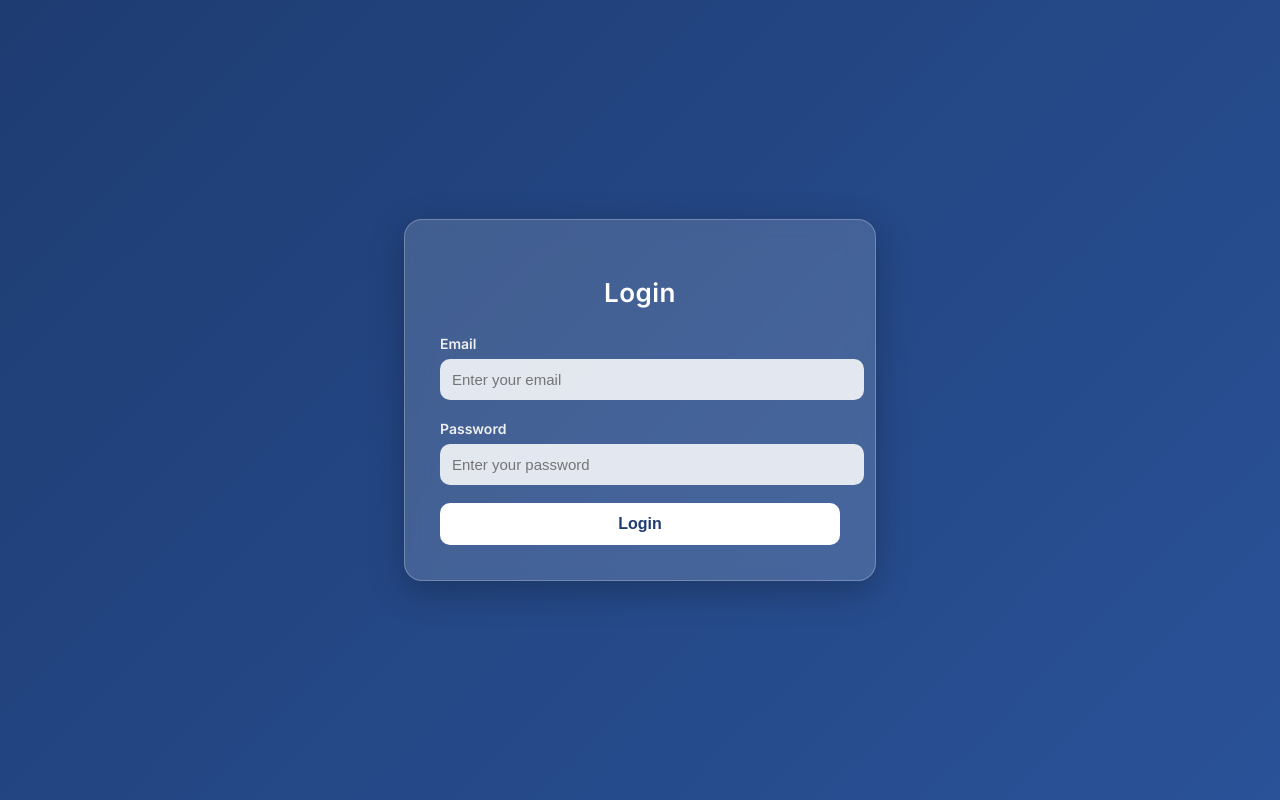
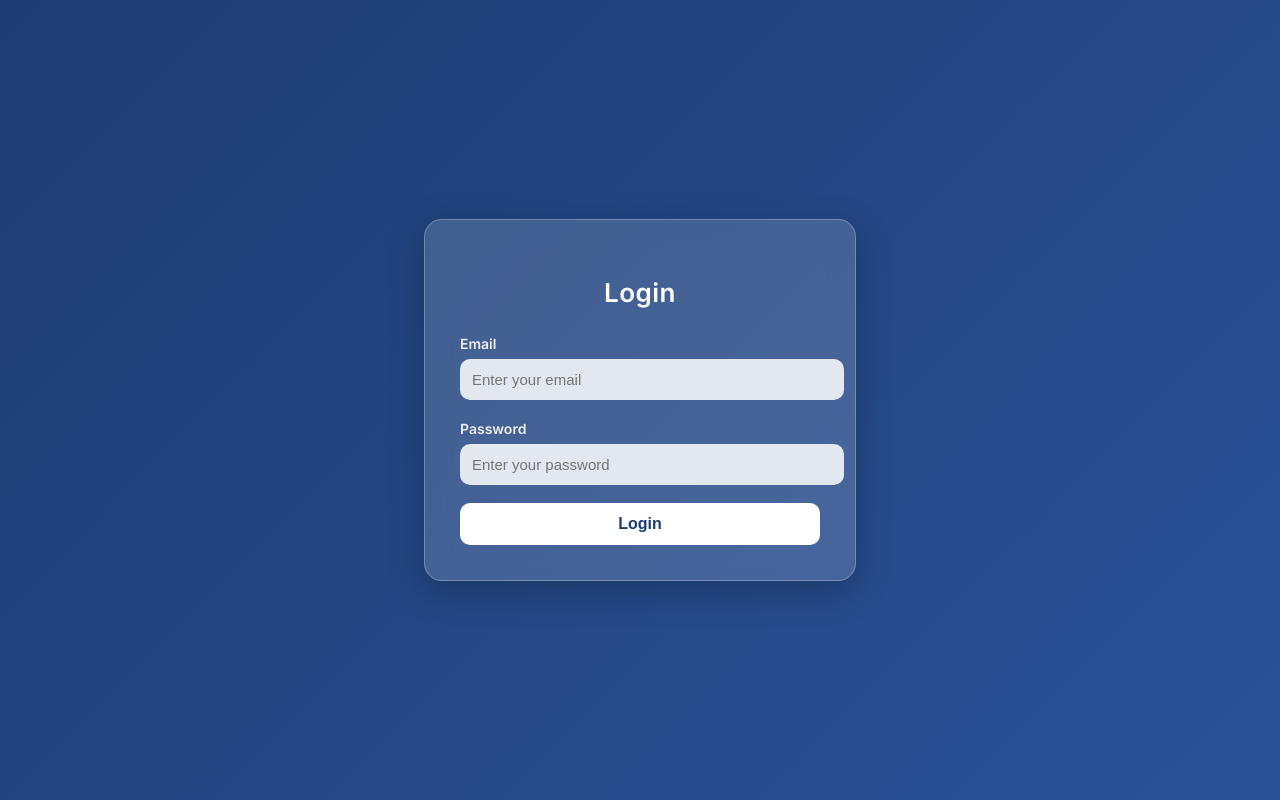
Before and after one commit to SMAmmadAli/ramp-panel, a Flask app: page / in a window 1280 px wide. Run offline with Flask 3, Linux system fonts and the light colour scheme.

Commit message:
redo same login width

```diff
--- a/templates/login.html
+++ b/templates/login.html
@@ -18,7 +18,7 @@
     }
 
     .card {
-      width: 400px;
+      width: 360px;
       padding: 35px;
       border-radius: 18px;
       background: rgba(255, 255, 255, 0.15);
```
